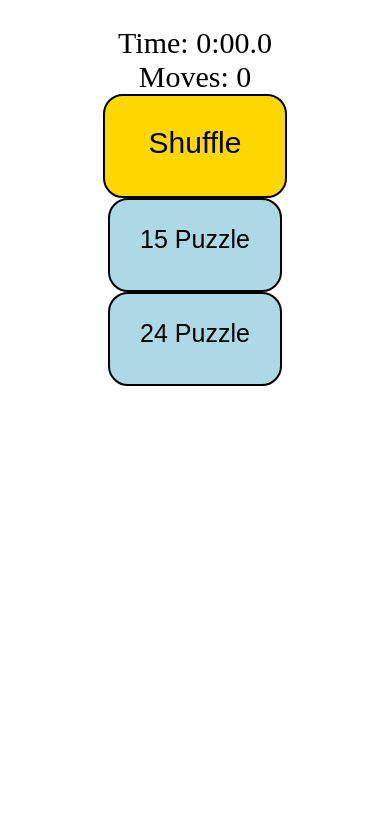
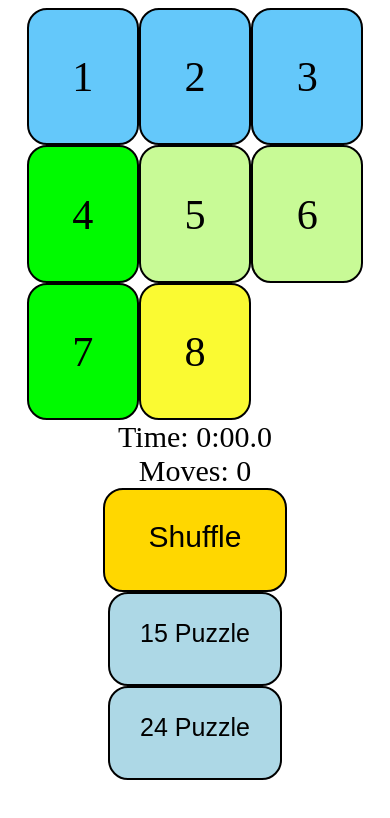
Before and after one commit to AtsuneMogi/8-puzzle, a plain HTML site: page index.html in a window 390 px wide. Drawn offline with Linux system fonts and the light colour scheme.

Commit message:
Update style.css

```diff
--- a/css/style.css
+++ b/css/style.css
@@ -6,14 +6,43 @@ body{
     text-align: center;
 }
 
+.skyblue{
+    background: rgb(100, 200, 250);
+}
+
+.green{
+    background: rgb(0, 250, 0);
+}
+
+.greenyellow{
+    background: rgb(200, 250, 150);
+}
+
+.yellow{
+    background: rgb(250, 250, 50);
+}
+
+.empty{
+    color: white;
+}
+
+.number{
+    color: black;
+    border: black 2px solid;
+    border-radius: 20px;
+}
+
 .numbers{
-    display: inline-block;
-    font-size: 0;
+    font-size: 9vh;
+    width: 50%;
+    display: inline-grid;
+    grid-template-columns: 1fr 1fr 1fr;
 }
 
 .function{
+    display: inline-block;
     font-size: 30px;
-    vertical-align: text-bottom;
+    vertical-align: text-top;
 }
 
 .button{
@@ -46,29 +75,9 @@ body{
     height: 40px;
 }
 
-@media screen and (max-height: 1100px){
-    img{
-        width: 25%;
-    }
-
+@media screen and (max-width: 1100px){
     .numbers{
-        width: 55%;
-    }
-
-    .function{
-        display: inline-block;
+        font-size: 5vh;
+        width: 90%;
     }
 }
-
-@media screen and (max-width: 1100px){
-    img{
-        width: 33%;
-    }
-    .numbers{
-        display: inline-block;
-        width: 100%;
-    }
-    .function{
-        display: block;
-    }
-}
```
